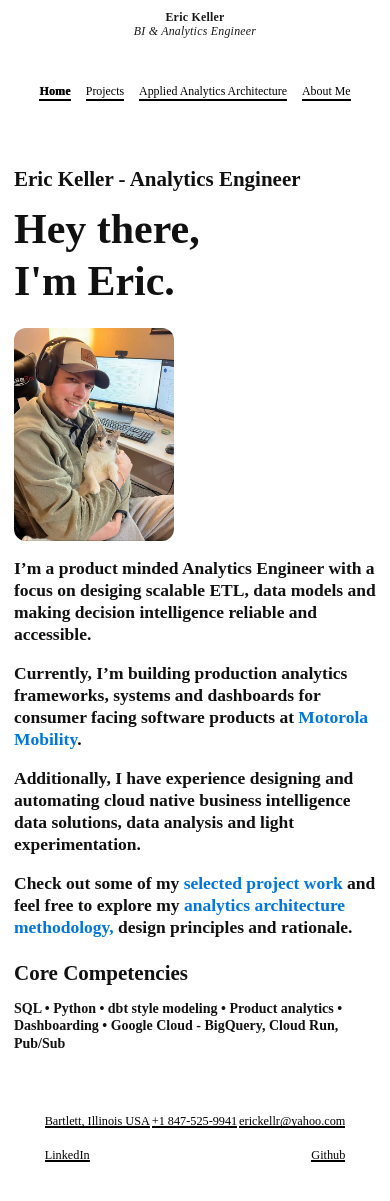
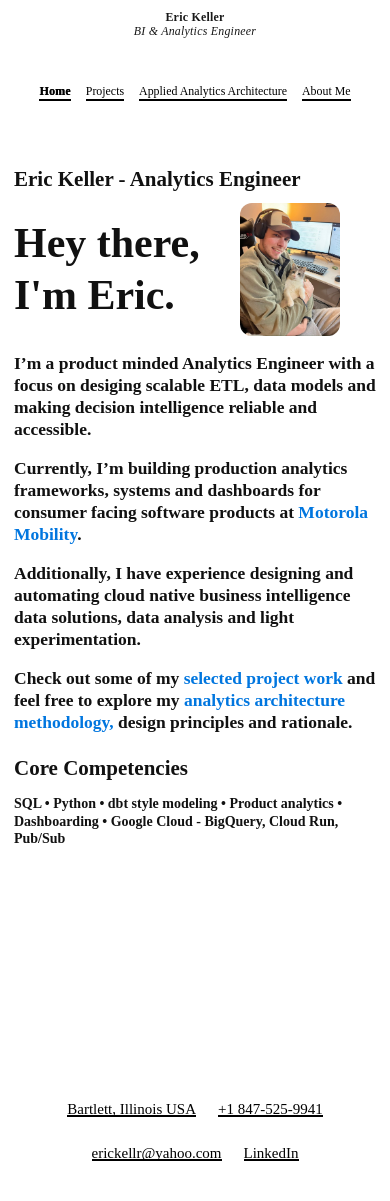
Before and after one commit to 17ekeller/17ekeller.github.io, a Jekyll site: the page built from index.md, in a window 390 px wide and 1227 px high. Shown: the top 1201 px of the window. Built offline with Jekyll 4.4.1, drawn with Linux system fonts in a browser that asks for light colours; nearby versions of some CDN libraries; some web fonts are replaced; our own code applies the rules of GitHub Pages for plain Markdown files; comment, search, counter and statistics services are not loaded.

Commit message:
mobile optimization

```diff
--- a/_includes/footer.html
+++ b/_includes/footer.html
@@ -15,9 +15,6 @@
     </div>
     <div class="footer-each">
       <h5><a href="https://www.linkedin.com/in/eric-keller-b7303418b/" target="_blank" alt="LinkedIn"><span>LinkedIn</span></a></h5>
-    </div>
-    <div class="footer-each">
-      <h5><a href="https://github.com/17ekeller" target="_blank" alt="Github"><span>Github</span></a></h5>
     </div>
   </div>
 </footer>
@@ -107,6 +104,28 @@ footer .footer-each a:active, footer .footer-each a:hover {
     -webkit-transform: scaleX(0);
     transform: scaleX(0);
 }
+/* ===== Mobile Footer — compact wrapped layout ===== */
+@media (max-width: 640px) {
+
+  footer .desktop-footer {
+    justify-content: center;   /* center instead of space-between */
+    gap: 14px 22px;            /* row gap + column gap */
+    padding: 0 6%;
+  }
+
+  footer .desktop-footer .footer-each {
+    width: auto;               /* let flex size naturally */
+    flex: 0 1 auto;
+  }
+
+  footer .desktop-footer h5 {
+    margin: 6px 0;
+    font-size: 15px;
+  }
+
+}
+
+
 
 </style>
 
--- a/index.md
+++ b/index.md
@@ -41,11 +41,11 @@ title: Eric Keller - Analytics Engineer
 /* Mobile */
 @media (max-width: 640px) {
   .hero-intro {
-    gap: 20px;
+    gap: 40px;
   }
 
   .hero-photo {
-    width: 160px;
+    width: 100px;
   }
 }
 </style>
```
Also changed, not shown: 5 other files.
